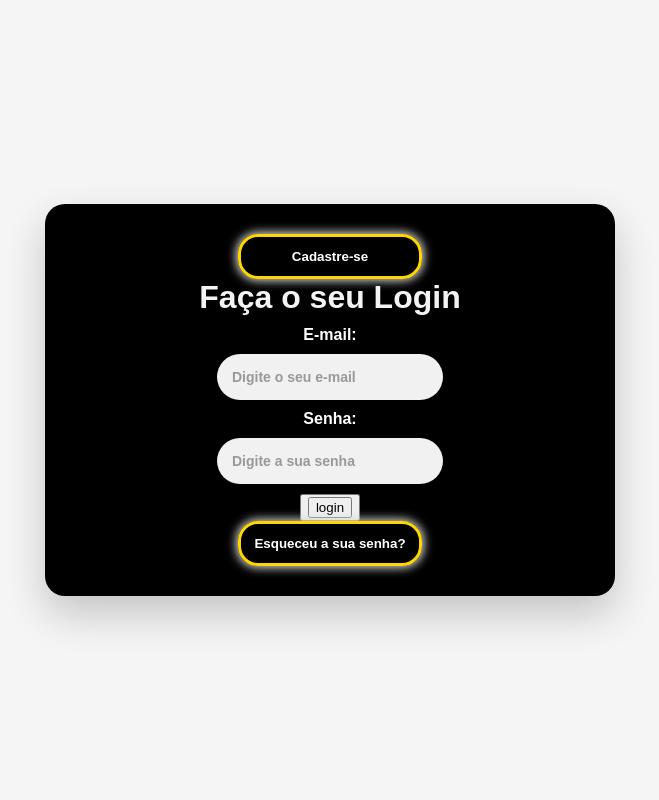
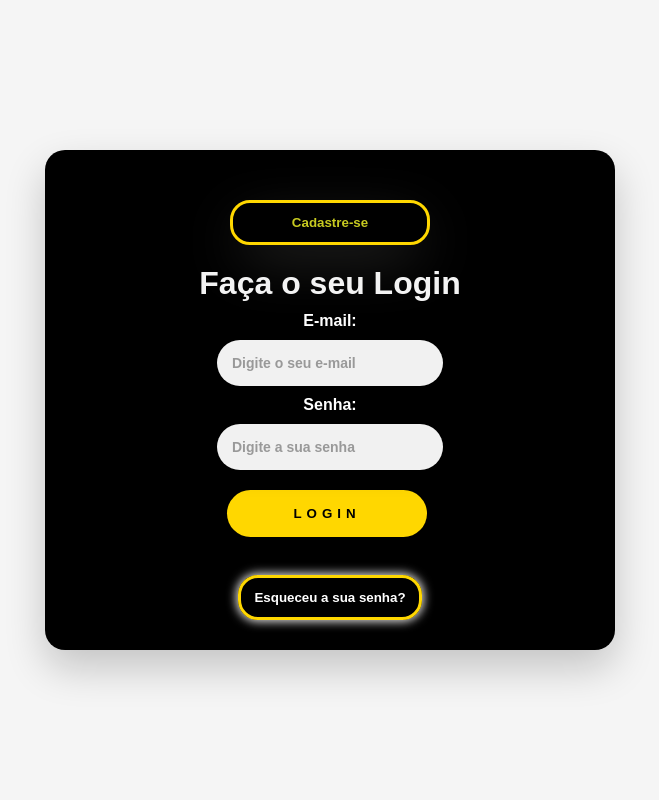
Before and after one commit to Felipe7700/Maqueicous, a Flask app: page /login in a window 1280 px wide. Shown: the whole page, without its empty margins (310-969 px from the left). Run offline with Flask 3, Linux system fonts and the light colour scheme.

Commit message:
Update login.html

```diff
--- a/Maqueicous-1f79467f9f41d2d35226ed54b3450638993ca87a/Maqueicous-main/Feh/templates/login.html
+++ b/Maqueicous-1f79467f9f41d2d35226ed54b3450638993ca87a/Maqueicous-main/Feh/templates/login.html
@@ -10,7 +10,7 @@
 <body>
     <div class="main">
         <div class="card">
-            <button class="btn-cad_esq">
+            <button class="btn-cad_emp">
                 <a href="/cadastro" target="_blank">Cadastre-se</a>
             </button>
             <h1><strong>Faça o seu Login</strong></h1>
@@ -23,8 +23,7 @@
                 <label class="titulo">Senha:</label>
                 <input type="password" name="senha" placeholder="Digite a sua senha">
             </div>
-            <button class="btn-login" type="submit">
-                <input type="submit" value="login" id="botao-entrar">
+            <button class="btn-log" type="submit" id="botao-entrar">Login</button>>
             </button>
             </form>
             {% set messages = get_flashed_messages() %}
```
